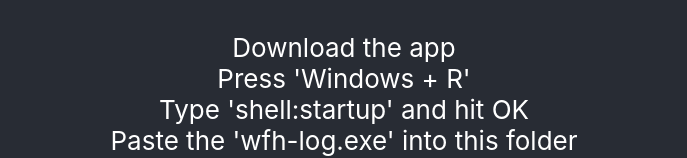
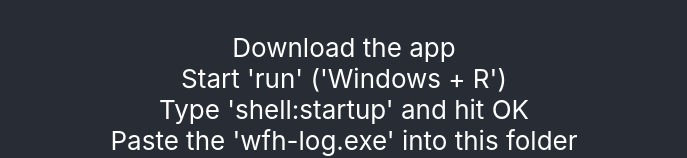
Before and after one commit to dylan-george-field/work-from-home-log, a React (Create React App) app in the folder site/: page / in a window 1280 px wide. Shown: the part 741-899 px from the top of the page, without its empty margins (296-983 px from the left). Built offline with nearby package versions, Linux system fonts and the light colour scheme.

Commit message:
chore (website): update installation instructions

```diff
--- a/site/src/App.js
+++ b/site/src/App.js
@@ -32,7 +32,7 @@ function App() {
         <h2>Installation instructions ✅</h2>
           <ol className="no-margin-top no-list">
             <li>Download the app</li>
-            <li>Press 'Windows + R'</li>
+            <li>Start 'run' ('Windows + R')</li>
             <li>Type 'shell:startup' and hit OK</li>
             <li>Paste the 'wfh-log.exe' into this folder</li>
           </ol>
```
